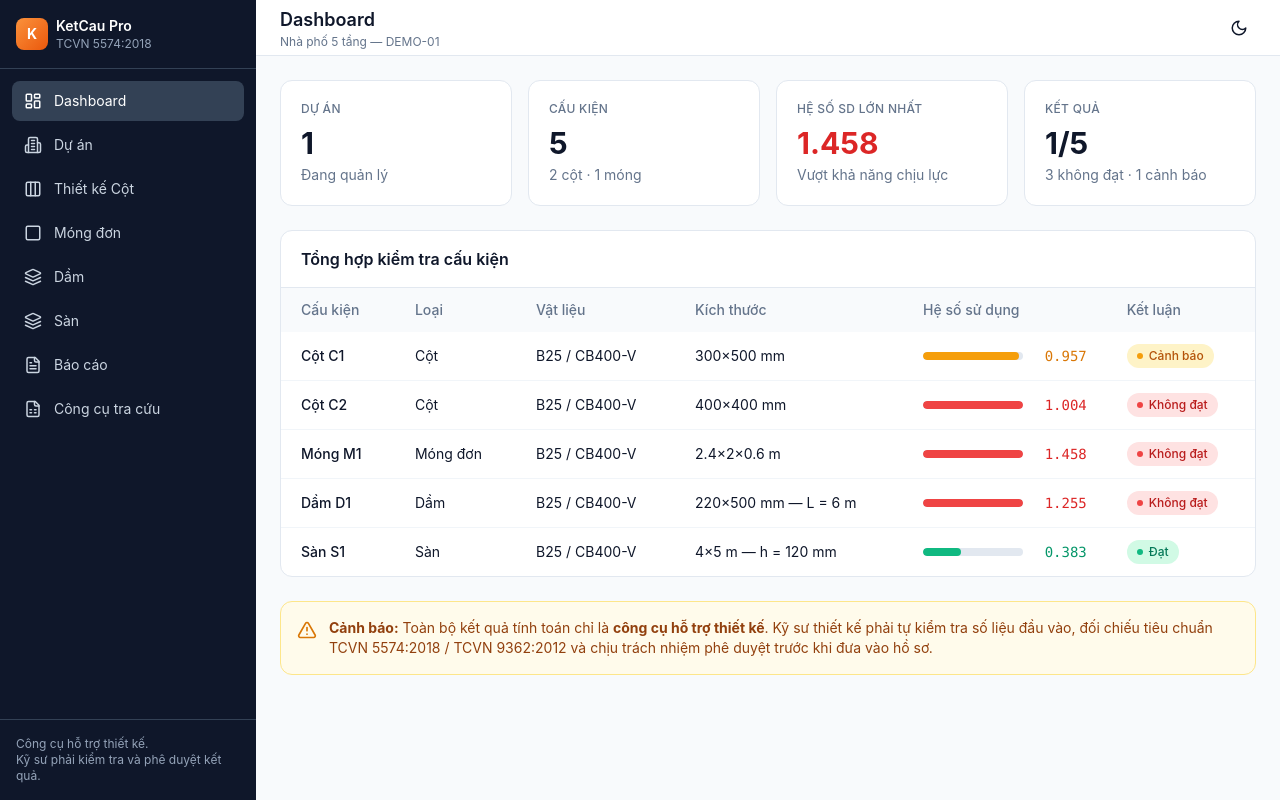
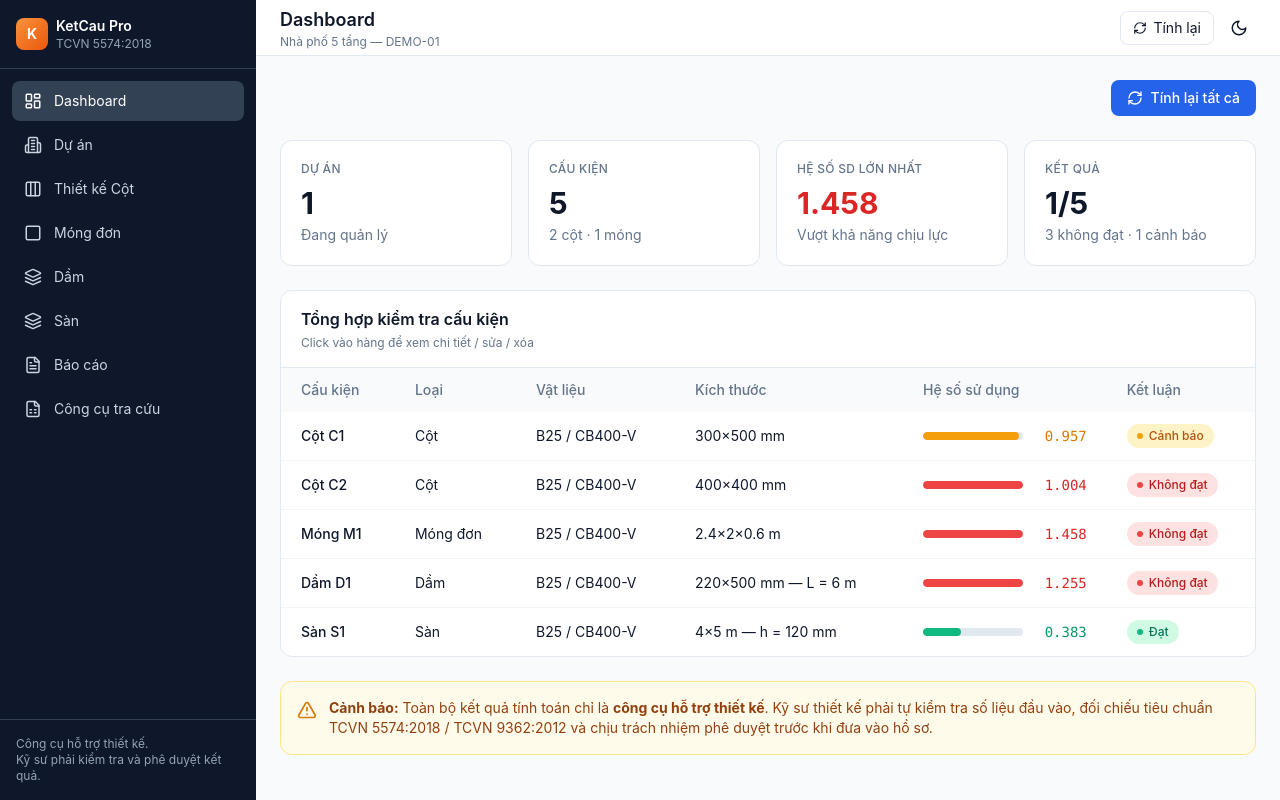
Before and after one commit to trixd2026-max/ketcau-pro, a React (Vite) app: page / in a window 1280 px wide. Built offline with nearby package versions, Linux system fonts and the light colour scheme.

Commit message:
Dashboard: click row modal + edit/delete/duplicate + Recalculate button. Layout + App with Toast

```diff
--- a/src/App.tsx
+++ b/src/App.tsx
@@ -1,5 +1,6 @@
 import { BrowserRouter, Routes, Route } from 'react-router-dom';
 import Layout from './components/Layout';
+import ToastContainer from './components/Toast';
 import Dashboard from './pages/Dashboard';
 import ColumnPage from './pages/ColumnPage';
 import FoundationPage from './pages/FoundationPage';
@@ -15,11 +16,8 @@ function App() {
   const darkMode = useProjectStore(s => s.darkMode);
 
   useEffect(() => {
-    if (darkMode) {
-      document.documentElement.classList.add('dark');
-    } else {
-      document.documentElement.classList.remove('dark');
-    }
+    if (darkMode) document.documentElement.classList.add('dark');
+    else document.documentElement.classList.remove('dark');
   }, [darkMode]);
 
   return (
@@ -36,6 +34,7 @@ function App() {
           <Route path="/tools" element={<ToolsPage />} />
         </Routes>
       </Layout>
+      <ToastContainer />
     </BrowserRouter>
   );
 }
--- a/src/components/Layout.tsx
+++ b/src/components/Layout.tsx
@@ -1,17 +1,10 @@
 import { ReactNode } from 'react';
 import { Link, useLocation } from 'react-router-dom';
 import {
-  LayoutDashboard,
-  Columns3,
-  Square,
-  Layers,
-  FileSpreadsheet,
-  FileText,
-  Moon,
-  Sun,
-  Building2,
+  LayoutDashboard, Columns3, Square, Layers, FileSpreadsheet, FileText, Moon, Sun, Building2, RefreshCw,
 } from 'lucide-react';
 import { useProjectStore } from '../store/useProjectStore';
+import { useToastStore } from '../store/useToastStore';
 import { cn } from '../lib/utils';
 
 const navItems = [
@@ -27,55 +20,46 @@ const navItems = [
 
 export default function Layout({ children }: { children: ReactNode }) {
   const location = useLocation();
-  const { darkMode, toggleDarkMode, projects, currentProjectId } = useProjectStore();
+  const { darkMode, toggleDarkMode, projects, currentProjectId, recalculateAll } = useProjectStore();
+  const { addToast } = useToastStore();
   const current = projects.find(p => p.id === currentProjectId);
+
+  const handleRecalc = () => {
+    recalculateAll();
+    addToast('Đã tính lại tất cả cấu kiện', 'success');
+  };
 
   return (
     <div className="flex h-screen bg-slate-50 dark:bg-slate-900 text-slate-900 dark:text-slate-100">
-      {/* Sidebar */}
       <aside className="w-64 bg-slate-900 text-white flex flex-col shrink-0">
         <div className="p-4 border-b border-slate-700">
           <div className="flex items-center gap-2">
-            <div className="w-8 h-8 rounded-lg bg-gradient-to-br from-orange-400 to-orange-600 flex items-center justify-center font-bold text-sm">
-              K
-            </div>
+            <div className="w-8 h-8 rounded-lg bg-gradient-to-br from-orange-400 to-orange-600 flex items-center justify-center font-bold text-sm">K</div>
             <div>
               <div className="font-semibold text-sm">KetCau Pro</div>
               <div className="text-xs text-slate-400">TCVN 5574:2018</div>
             </div>
           </div>
         </div>
-
         <nav className="flex-1 p-3 space-y-1 overflow-y-auto">
           {navItems.map(item => {
             const Icon = item.icon;
             const active = location.pathname === item.path;
             return (
-              <Link
-                key={item.path}
-                to={item.path}
-                className={cn(
-                  'flex items-center gap-3 px-3 py-2.5 rounded-lg text-sm transition-colors',
-                  active
-                    ? 'bg-slate-700 text-white'
-                    : 'text-slate-300 hover:bg-slate-800 hover:text-white'
-                )}
-              >
-                <Icon size={18} />
-                {item.label}
+              <Link key={item.path} to={item.path}
+                className={cn('flex items-center gap-3 px-3 py-2.5 rounded-lg text-sm transition-colors',
+                  active ? 'bg-slate-700 text-white' : 'text-slate-300 hover:bg-slate-800 hover:text-white')}>
+                <Icon size={18} />{item.label}
               </Link>
             );
           })}
         </nav>
-
         <div className="p-4 border-t border-slate-700 text-xs text-slate-400">
           Công cụ hỗ trợ thiết kế.<br />Kỹ sư phải kiểm tra và phê duyệt kết quả.
         </div>
       </aside>
 
-      {/* Main */}
       <div className="flex-1 flex flex-col overflow-hidden">
-        {/* Header */}
         <header className="h-14 border-b border-slate-200 dark:border-slate-700 bg-white dark:bg-slate-800 flex items-center justify-between px-6 shrink-0">
           <div>
             <h1 className="font-semibold text-lg">
@@ -88,28 +72,18 @@ export default function Layout({ children }: { children: ReactNode }) {
                location.pathname === '/projects' ? 'Quản lý Dự án' :
                location.pathname === '/tools' ? 'Công cụ tra cứu' : 'KetCau Pro'}
             </h1>
-            {current && (
-              <p className="text-xs text-slate-500 dark:text-slate-400">
-                {current.name}
-              </p>
-            )}
+            {current && <p className="text-xs text-slate-500 dark:text-slate-400">{current.name}</p>}
           </div>
-
-          <div className="flex items-center gap-3">
-            <button
-              onClick={toggleDarkMode}
-              className="p-2 rounded-lg hover:bg-slate-100 dark:hover:bg-slate-700 transition"
-              title="Dark/Light mode"
-            >
+          <div className="flex items-center gap-2">
+            <button onClick={handleRecalc} className="flex items-center gap-1.5 px-3 py-1.5 text-sm rounded-lg border border-slate-200 dark:border-slate-600 hover:bg-slate-50 dark:hover:bg-slate-700" title="Tính lại tất cả">
+              <RefreshCw size={14} /> Tính lại
+            </button>
+            <button onClick={toggleDarkMode} className="p-2 rounded-lg hover:bg-slate-100 dark:hover:bg-slate-700 transition" title="Dark/Light mode">
               {darkMode ? <Sun size={18} /> : <Moon size={18} />}
             </button>
           </div>
         </header>
-
-        {/* Content */}
-        <main className="flex-1 overflow-auto p-6">
-          {children}
-        </main>
+        <main className="flex-1 overflow-auto p-6">{children}</main>
       </div>
     </div>
   );
--- a/src/pages/Dashboard.tsx
+++ b/src/pages/Dashboard.tsx
@@ -1,11 +1,25 @@
+import { useState } from 'react';
+import { useNavigate } from 'react-router-dom';
 import { useProjectStore } from '../store/useProjectStore';
+import { useToastStore } from '../store/useToastStore';
 import StatusBadge from '../components/StatusBadge';
 import UtilizationBar from '../components/UtilizationBar';
-import { AlertTriangle, CheckCircle2, XCircle } from 'lucide-react';
+import { AlertTriangle, RefreshCw, Pencil, Trash2, Copy, X } from 'lucide-react';
+
+const typeLabel: Record<string, string> = {
+  column: 'Cột', foundation: 'Móng đơn', beam: 'Dầm', slab: 'Sàn',
+};
+
+const routeMap: Record<string, string> = {
+  column: '/column', foundation: '/foundation', beam: '/beam', slab: '/slab',
+};
 
 export default function Dashboard() {
-  const { projects, currentProjectId } = useProjectStore();
+  const { projects, currentProjectId, recalculateAll, removeElement, duplicateElement } = useProjectStore();
+  const { addToast } = useToastStore();
+  const navigate = useNavigate();
   const project = projects.find(p => p.id === currentProjectId);
+  const [selectedId, setSelectedId] = useState<string | null>(null);
 
   if (!project) {
     return <div className="text-center py-20 text-slate-500">Chưa có dự án nào. Hãy tạo dự án mới.</div>;
@@ -13,22 +27,43 @@ export default function Dashboard() {
 
   const elements = project.elements;
   const results = project.results;
-
   const passCount = Object.values(results).filter(r => r.status === 'pass').length;
   const failCount = Object.values(results).filter(r => r.status === 'fail').length;
   const warnCount = Object.values(results).filter(r => r.status === 'warning').length;
   const maxUtil = Math.max(...Object.values(results).map(r => r.utilization), 0);
+  const selected = elements.find(e => e.id === selectedId);
+  const selectedRes = selectedId ? results[selectedId] : null;
 
-  const typeLabel: Record<string, string> = {
-    column: 'Cột',
-    foundation: 'Móng đơn',
-    beam: 'Dầm',
-    slab: 'Sàn',
+  const handleRecalc = () => {
+    recalculateAll();
+    addToast('Đã tính lại tất cả cấu kiện', 'success');
+  };
+
+  const handleDelete = (id: string, name: string) => {
+    if (!confirm(`Xóa cấu kiện "${name}"?`)) return;
+    removeElement(id);
+    setSelectedId(null);
+    addToast(`Đã xóa ${name}`, 'info');
+  };
+
+  const handleDuplicate = (id: string) => {
+    const newId = duplicateElement(id);
+    if (newId) addToast('Đã nhân bản cấu kiện', 'success');
+  };
+
+  const goEdit = (el: any) => {
+    setSelectedId(null);
+    navigate(routeMap[el.type] || '/');
   };
 
   return (
     <div className="space-y-6">
-      {/* Stats */}
+      <div className="flex justify-end">
+        <button onClick={handleRecalc} className="flex items-center gap-2 px-4 py-2 bg-blue-600 hover:bg-blue-700 text-white rounded-lg text-sm font-medium">
+          <RefreshCw size={16} /> Tính lại tất cả
+        </button>
+      </div>
+
       <div className="grid grid-cols-1 md:grid-cols-4 gap-4">
         <div className="bg-white dark:bg-slate-800 rounded-xl border border-slate-200 dark:border-slate-700 p-5">
           <div className="text-xs font-medium text-slate-500 uppercase tracking-wide">Dự án</div>
@@ -47,23 +82,19 @@ export default function Dashboard() {
           <div className={`mt-2 text-3xl font-bold ${maxUtil > 1 ? 'text-red-600' : maxUtil > 0.9 ? 'text-amber-600' : 'text-emerald-600'}`}>
             {maxUtil.toFixed(3)}
           </div>
-          <div className="text-sm text-slate-500 mt-1">
-            {maxUtil > 1 ? 'Vượt khả năng chịu lực' : 'Trong giới hạn'}
-          </div>
+          <div className="text-sm text-slate-500 mt-1">{maxUtil > 1 ? 'Vượt khả năng chịu lực' : 'Trong giới hạn'}</div>
         </div>
         <div className="bg-white dark:bg-slate-800 rounded-xl border border-slate-200 dark:border-slate-700 p-5">
           <div className="text-xs font-medium text-slate-500 uppercase tracking-wide">Kết quả</div>
           <div className="mt-2 text-3xl font-bold">{passCount}/{elements.length}</div>
-          <div className="text-sm text-slate-500 mt-1">
-            {failCount} không đạt · {warnCount} cảnh báo
-          </div>
+          <div className="text-sm text-slate-500 mt-1">{failCount} không đạt · {warnCount} cảnh báo</div>
         </div>
       </div>
 
-      {/* Table */}
       <div className="bg-white dark:bg-slate-800 rounded-xl border border-slate-200 dark:border-slate-700 overflow-hidden">
         <div className="px-5 py-4 border-b border-slate-200 dark:border-slate-700">
           <h2 className="font-semibold">Tổng hợp kiểm tra cấu kiện</h2>
+          <p className="text-xs text-slate-500 mt-1">Click vào hàng để xem chi tiết / sửa / xóa</p>
         </div>
         <div className="overflow-x-auto">
           <table className="w-full text-sm">
@@ -83,34 +114,23 @@ export default function Dashboard() {
                 let size = '-';
                 if (el.type === 'column') {
                   const c = el as any;
-                  size = c.sectionType === 'circular'
-                    ? `Ø${c.d || c.b} mm`
-                    : `${c.b}×${c.h} mm`;
+                  size = c.sectionType === 'circular' ? `Ø${c.d || c.b} mm` : `${c.b}×${c.h} mm`;
                 } else if (el.type === 'foundation') {
-                  const f = el as any;
-                  size = `${f.L}×${f.B}×${f.H} m`;
+                  const f = el as any; size = `${f.L}×${f.B}×${f.H} m`;
                 } else if (el.type === 'beam') {
-                  const b = el as any;
-                  size = `${b.b}×${b.h} mm — L = ${b.L} m`;
+                  const b = el as any; size = `${b.b}×${b.h} mm — L = ${b.L} m`;
                 } else if (el.type === 'slab') {
-                  const s = el as any;
-                  size = `${s.lx}×${s.ly} m — h = ${s.h} mm`;
+                  const s = el as any; size = `${s.lx}×${s.ly} m — h = ${s.h} mm`;
                 }
-
                 return (
-                  <tr key={el.id} className="hover:bg-slate-50 dark:hover:bg-slate-700/30">
+                  <tr key={el.id} onClick={() => setSelectedId(el.id)}
+                    className="hover:bg-slate-50 dark:hover:bg-slate-700/30 cursor-pointer transition">
                     <td className="px-5 py-3 font-medium">{el.name || el.id}</td>
                     <td className="px-5 py-3">{typeLabel[el.type] || el.type}</td>
-                    <td className="px-5 py-3">
-                      {(el as any).material?.concreteGrade} / {(el as any).material?.steelGrade}
-                    </td>
+                    <td className="px-5 py-3">{(el as any).material?.concreteGrade} / {(el as any).material?.steelGrade}</td>
                     <td className="px-5 py-3">{size}</td>
-                    <td className="px-5 py-3">
-                      {res ? <UtilizationBar value={res.utilization} /> : '-'}
-                    </td>
-                    <td className="px-5 py-3">
-                      {res ? <StatusBadge status={res.status} /> : '-'}
-                    </td>
+                    <td className="px-5 py-3">{res ? <UtilizationBar value={res.utilization} /> : '-'}</td>
+                    <td className="px-5 py-3">{res ? <StatusBadge status={res.status} /> : '-'}</td>
                   </tr>
                 );
               })}
@@ -119,7 +139,6 @@ export default function Dashboard() {
         </div>
       </div>
 
-      {/* Warning */}
       <div className="bg-amber-50 dark:bg-amber-900/20 border border-amber-200 dark:border-amber-800 rounded-xl p-4 flex gap-3">
         <AlertTriangle className="text-amber-600 shrink-0 mt-0.5" size={20} />
         <div className="text-sm text-amber-800 dark:text-amber-200">
@@ -128,6 +147,54 @@ export default function Dashboard() {
           và chịu trách nhiệm phê duyệt trước khi đưa vào hồ sơ.
         </div>
       </div>
+
+      {/* Detail Modal */}
+      {selected && (
+        <div className="fixed inset-0 z-50 flex items-center justify-center p-4 bg-black/40" onClick={() => setSelectedId(null)}>
+          <div className="bg-white dark:bg-slate-800 rounded-2xl shadow-xl max-w-lg w-full max-h-[85vh] overflow-y-auto" onClick={e => e.stopPropagation()}>
+            <div className="flex items-center justify-between px-6 py-4 border-b border-slate-200 dark:border-slate-700">
+              <div>
+                <h3 className="font-semibold text-lg">{selected.name}</h3>
+                <p className="text-xs text-slate-500">{typeLabel[selected.type]} · {selected.id}</p>
+              </div>
+              <button onClick={() => setSelectedId(null)} className="p-1.5 rounded-lg hover:bg-slate-100 dark:hover:bg-slate-700">
+                <X size={18} />
+              </button>
+            </div>
+            <div className="px-6 py-4 space-y-4">
+              {selectedRes && (
+                <>
+                  <div className="flex items-center justify-between">
+                    <span className="text-sm text-slate-500">Kết quả</span>
+                    <StatusBadge status={selectedRes.status} utilization={selectedRes.utilization} />
+                  </div>
+                  <UtilizationBar value={selectedRes.utilization} />
+                  <div>
+                    <div className="text-sm font-medium mb-2">Chi tiết tính toán</div>
+                    <ul className="text-sm text-slate-600 dark:text-slate-300 space-y-1">
+                      {selectedRes.details.map((d, i) => <li key={i}>• {d}</li>)}
+                    </ul>
+                  </div>
+                  {selectedRes.formulaRefs?.length > 0 && (
+                    <div className="text-xs text-slate-400">Tham chiếu: {selectedRes.formulaRefs.join(', ')}</div>
+                  )}
+                </>
+              )}
+            </div>
+            <div className="px-6 py-4 border-t border-slate-200 dark:border-slate-700 flex gap-2">
+              <button onClick={() => goEdit(selected)} className="flex-1 flex items-center justify-center gap-2 py-2 bg-blue-600 hover:bg-blue-700 text-white rounded-lg text-sm font-medium">
+                <Pencil size={14} /> Sửa
+              </button>
+              <button onClick={() => handleDuplicate(selected.id)} className="flex items-center justify-center gap-2 px-4 py-2 border border-slate-300 dark:border-slate-600 rounded-lg text-sm hover:bg-slate-50 dark:hover:bg-slate-700">
+                <Copy size={14} /> Nhân bản
+              </button>
+              <button onClick={() => handleDelete(selected.id, selected.name)} className="flex items-center justify-center gap-2 px-4 py-2 border border-red-200 text-red-600 rounded-lg text-sm hover:bg-red-50 dark:hover:bg-red-900/20">
+                <Trash2 size={14} /> Xóa
+              </button>
+            </div>
+          </div>
+        </div>
+      )}
     </div>
   );
 }
```
